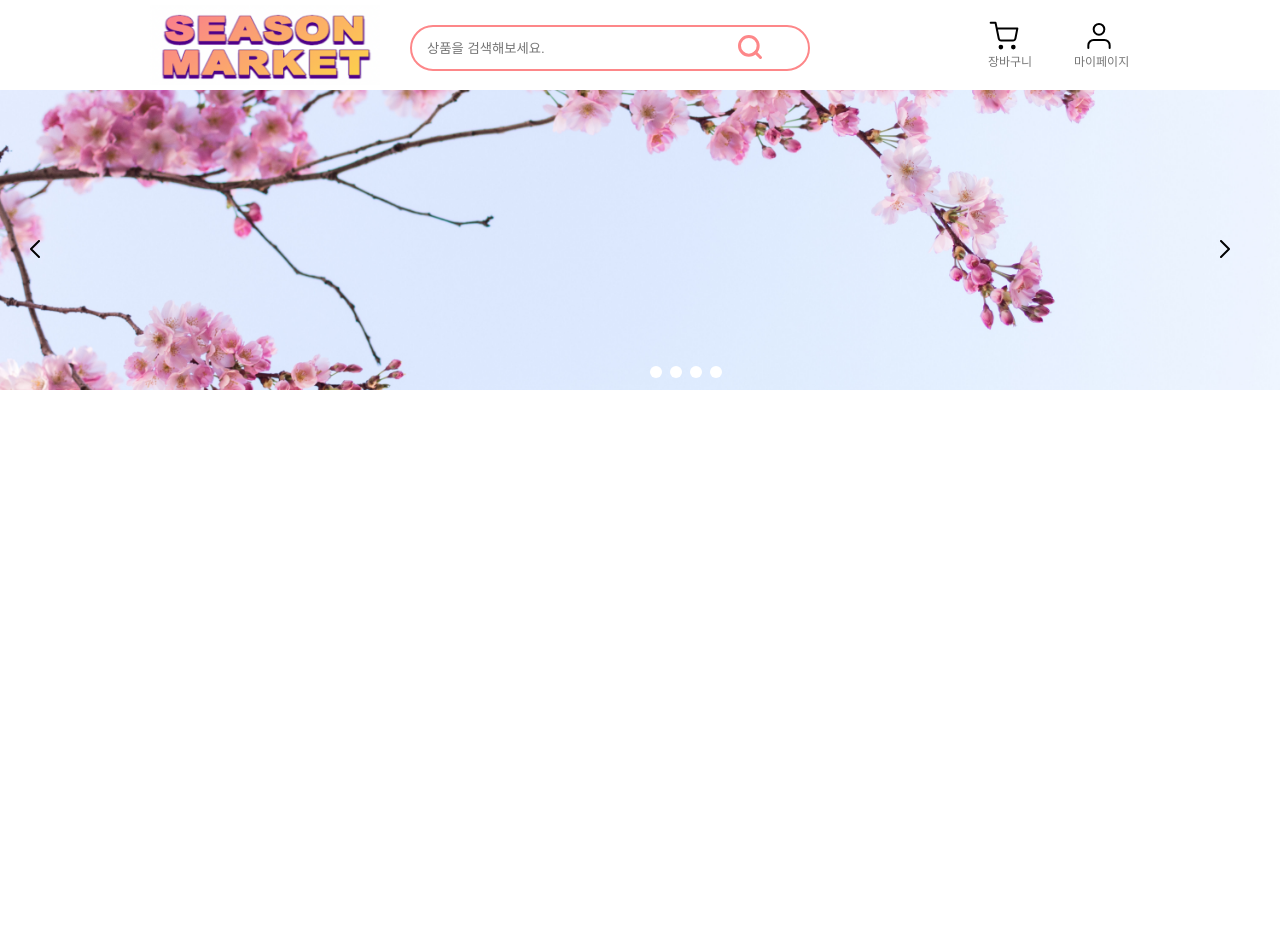
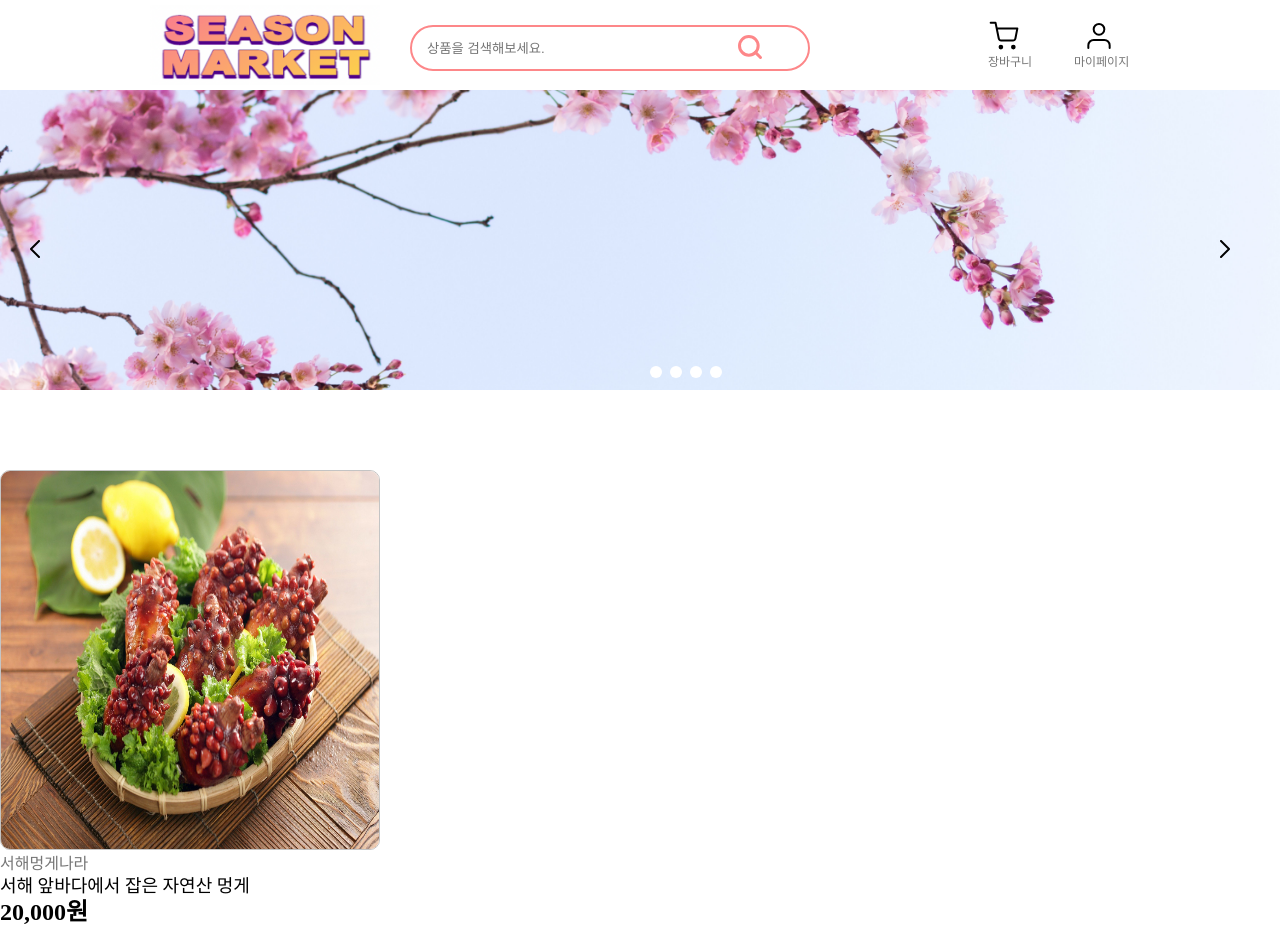
Before and after one commit to yoojin-park19/season_market, a React (Create React App) app: page / in a window 1280 px wide. Shown: the top 952 px of the page. Before the commit the page ends 800 px from the top, so only its background shows below. Built offline with nearby package versions, Linux system fonts and the light colour scheme; the HTML template or start-up script is replaced by a standard one.

Commit message:
메인화면 상품페이지 구현

```diff
--- /dev/null
+++ b/src/pages/Home/components/HomeItem.jsx
@@ -0,0 +1,41 @@
+import styled from 'styled-components';
+import { Link } from 'react-router-dom';
+
+const HomeItems = () => {
+  return (
+    <HomeItem>
+      <img src="./assets/squirt.jpg" alt="멍게" />
+      <p className="company">서해멍게나라</p>
+      <p className="title">서해 앞바다에서 잡은 자연산 멍게</p>
+      <p className="price">20,000원</p>
+    </HomeItem>
+  );
+};
+
+const HomeItem = styled.section`
+  width: 380px;
+  height: 490px;
+  margin-top: 80px;
+  img {
+    width: 380px;
+    height: 380px;
+    border-radius: 10px;
+    border: 1px solid #c4c4c4;
+    box-sizing: border-box;
+  }
+  .company {
+    font-size: 16px;
+    line-height: 22px;
+    color: #767676;
+  }
+  .title {
+    font-size: 18px;
+    line-height: 22px;
+  }
+  .price {
+    font-size: 24px;
+    line-height: 30px;
+    font-weight: 700;
+  }
+`;
+export default HomeItems;
--- a/src/pages/Home/index.jsx
+++ b/src/pages/Home/index.jsx
@@ -1,11 +1,13 @@
 import HomeHeader from './components/HomeHeader';
 import HomeSlide from './components/HomeSlide';
+import HomeItems from './components/HomeItem';
 
 const HomeIndexPage = () => {
   return (
     <>
       <HomeHeader />
       <HomeSlide />
+      <HomeItems />
     </>
   );
 };
```
Also changed, not shown: public/assets/squirt.jpg (added).
